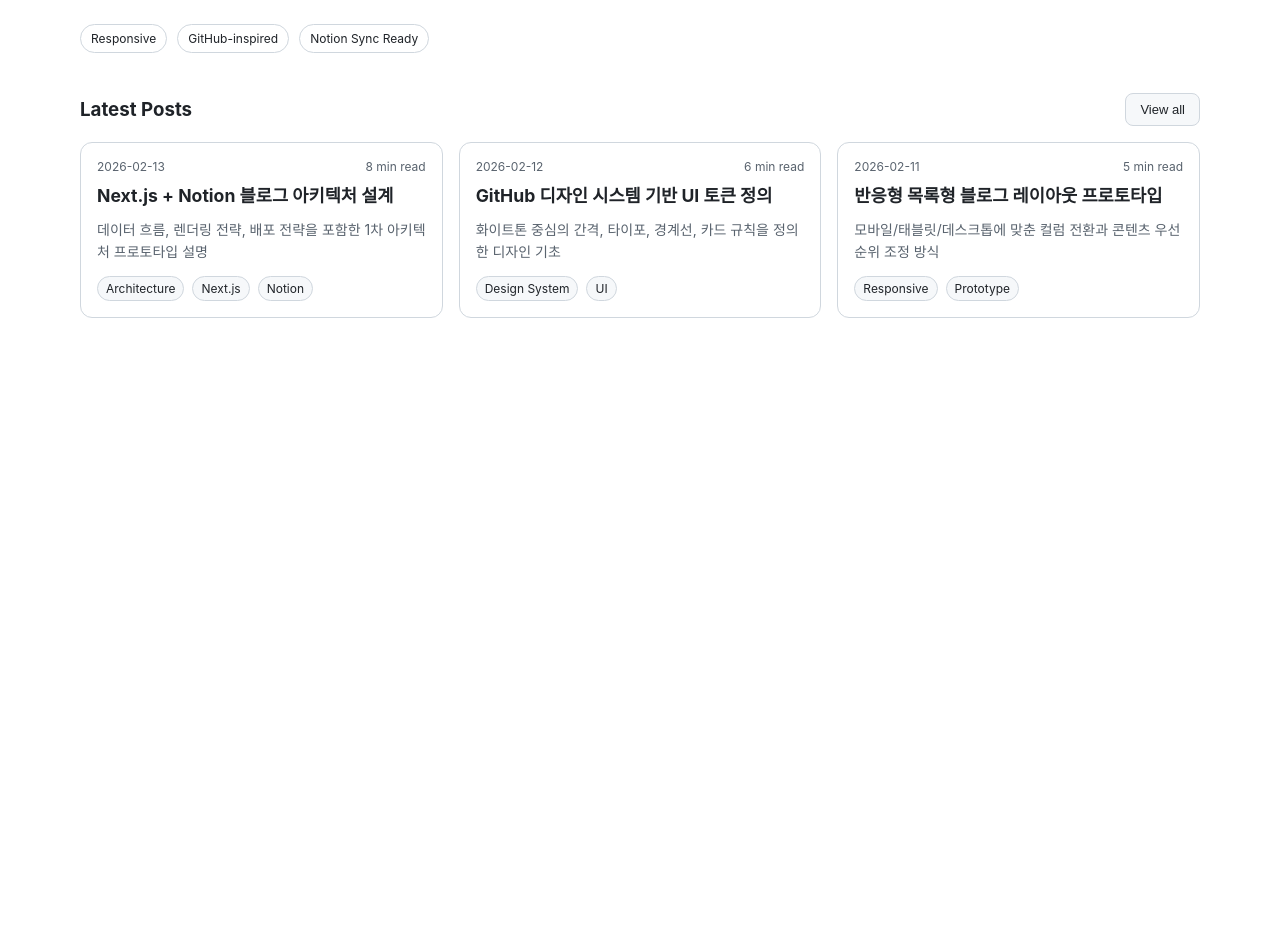
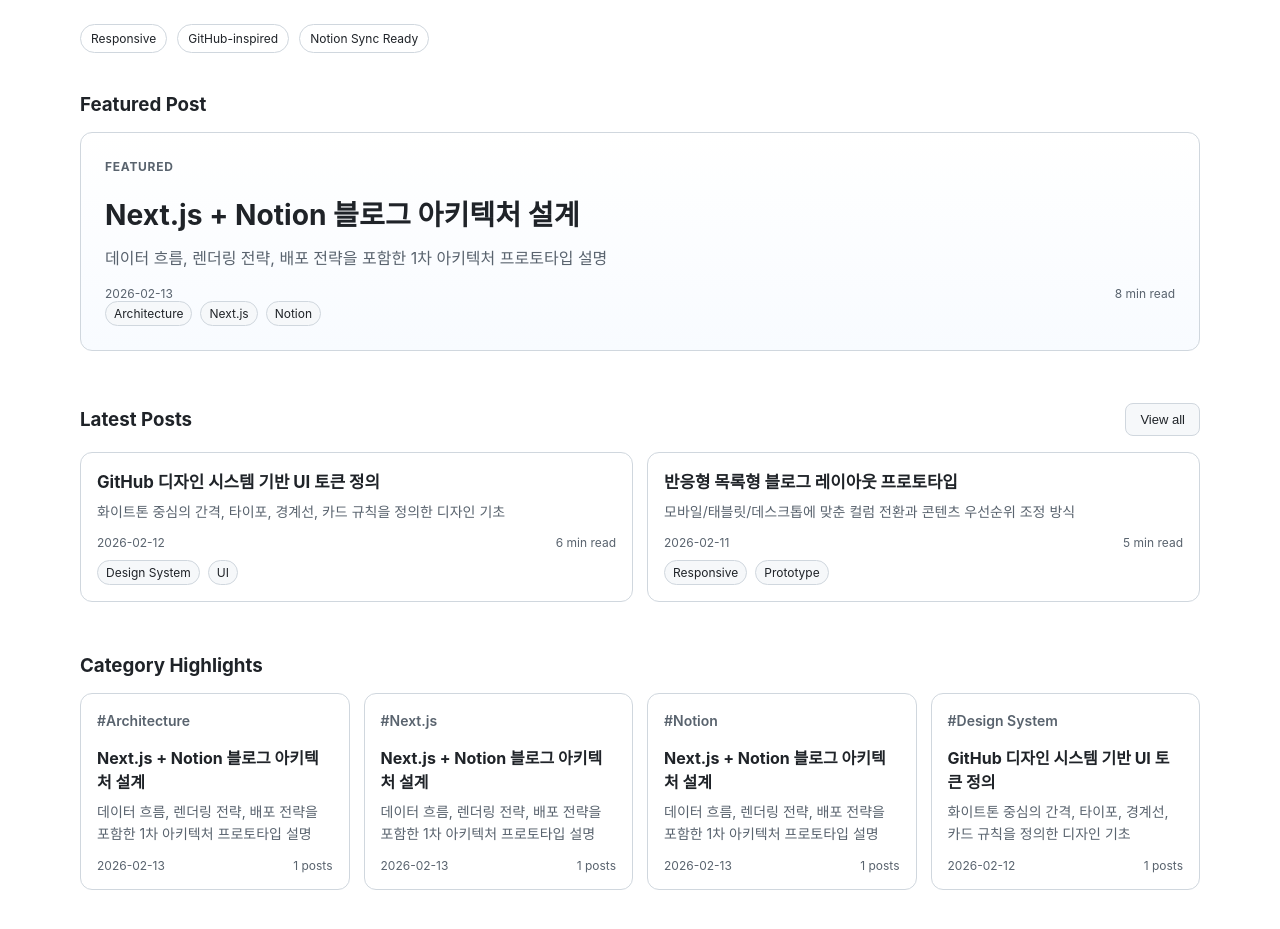
Before and after one commit to dhje0ng/blog, a Next.js app: page / in a window 1280 px wide. Shown: the part 267-1196 px from the top of the page. Before the commit the page ends 800 px from the top, so only its background shows below. Built offline with nearby package versions, Linux system fonts and the light colour scheme; no server answers.

Commit message:
Reorganize home page with featured and category sections

```diff
--- a/app/globals.css
+++ b/app/globals.css
@@ -103,7 +103,7 @@ a {
 }
 
 .section-gap {
-  padding: 12px 0 64px;
+  padding: 12px 0 40px;
 }
 
 .section-title-row {
@@ -126,30 +126,65 @@ a {
   color: var(--text);
 }
 
-.post-grid {
-  display: grid;
-  grid-template-columns: repeat(3, minmax(0, 1fr));
-  gap: 16px;
+.featured-post-card {
+  border: 1px solid var(--border);
+  border-radius: var(--radius);
+  padding: 24px;
+  background: linear-gradient(180deg, #fff, #f8fbff);
 }
 
-.post-card {
+.featured-label {
+  margin: 0;
+  color: var(--accent);
+  font-size: 12px;
+  font-weight: 700;
+  text-transform: uppercase;
+  letter-spacing: 0.06em;
+}
+
+.featured-post-card h2 {
+  margin: 8px 0 12px;
+  font-size: clamp(1.3rem, 2.2vw, 1.8rem);
+}
+
+.featured-post-card p {
+  margin: 0 0 14px;
+  color: var(--muted);
+  line-height: 1.7;
+}
+
+.post-list-grid {
+  display: grid;
+  grid-template-columns: repeat(2, minmax(0, 1fr));
+  gap: 14px;
+}
+
+.post-list-item {
   border: 1px solid var(--border);
   border-radius: var(--radius);
   padding: 16px;
   background: #fff;
+  display: flex;
+  flex-direction: column;
+  gap: 12px;
 }
 
-.post-card h2 {
-  margin: 10px 0;
-  font-size: 1.1rem;
-  line-height: 1.4;
+.post-list-item h3 {
+  margin: 0 0 8px;
+  font-size: 1.05rem;
 }
 
-.post-card p {
+.post-list-item p {
   margin: 0;
   color: var(--muted);
   line-height: 1.6;
   font-size: 14px;
+}
+
+.post-list-footer {
+  display: flex;
+  flex-direction: column;
+  gap: 10px;
 }
 
 .post-meta-row {
@@ -163,7 +198,6 @@ a {
   display: flex;
   gap: 8px;
   flex-wrap: wrap;
-  margin-top: 12px;
 }
 
 .tag {
@@ -174,8 +208,40 @@ a {
   background: var(--surface);
 }
 
+.category-grid {
+  display: grid;
+  grid-template-columns: repeat(4, minmax(0, 1fr));
+  gap: 14px;
+}
+
+.category-card {
+  border: 1px solid var(--border);
+  border-radius: var(--radius);
+  padding: 16px;
+  background: #fff;
+}
+
+.category-name {
+  margin: 0 0 8px;
+  color: var(--accent);
+  font-size: 12px;
+  font-weight: 600;
+}
+
+.category-card h3 {
+  margin: 0 0 8px;
+  font-size: 1rem;
+}
+
+.category-card p {
+  margin: 0 0 12px;
+  color: var(--muted);
+  font-size: 14px;
+  line-height: 1.6;
+}
+
 @media (max-width: 900px) {
-  .post-grid {
+  .category-grid {
     grid-template-columns: repeat(2, minmax(0, 1fr));
   }
 }
@@ -189,7 +255,11 @@ a {
     gap: 10px;
   }
 
-  .post-grid {
+  .post-list-grid {
+    grid-template-columns: 1fr;
+  }
+
+  .category-grid {
     grid-template-columns: 1fr;
   }
 
--- a/app/page.tsx
+++ b/app/page.tsx
@@ -1,25 +1,75 @@
 import { Header } from "@/components/Header";
 import { Hero } from "@/components/Hero";
-import { PostCard } from "@/components/PostCard";
+import { CategoryCard } from "@/components/post/CategoryCard";
+import { FeaturedPostCard } from "@/components/post/FeaturedPostCard";
+import { PostListItem } from "@/components/post/PostListItem";
+import { CategorySummary, FeaturedPost, PostListItem as PostListItemType } from "@/lib/types";
 import { getPosts } from "@/lib/notion";
+
+function toCategorySummaries(posts: PostListItemType[]): CategorySummary[] {
+  const map = new Map<string, { postCount: number; representativePost: PostListItemType }>();
+
+  posts.forEach((post) => {
+    post.tags.forEach((tag) => {
+      const existing = map.get(tag);
+      if (existing) {
+        map.set(tag, { ...existing, postCount: existing.postCount + 1 });
+        return;
+      }
+      map.set(tag, { postCount: 1, representativePost: post });
+    });
+  });
+
+  return Array.from(map.entries())
+    .map(([name, value]) => ({
+      name,
+      postCount: value.postCount,
+      representativePost: value.representativePost
+    }))
+    .slice(0, 4);
+}
 
 export default async function HomePage() {
   const posts = await getPosts();
+  const featuredPost: FeaturedPost | undefined = posts[0];
+  const postList: PostListItemType[] = posts.slice(1);
+  const categorySummaries = toCategorySummaries(posts);
 
   return (
     <main>
       <Header />
       <Hero />
-      <section className="container section-gap" aria-label="posts">
+
+      {featuredPost && (
+        <section className="container section-gap" aria-label="featured post">
+          <div className="section-title-row">
+            <h3>Featured Post</h3>
+          </div>
+          <FeaturedPostCard post={featuredPost} />
+        </section>
+      )}
+
+      <section className="container section-gap" aria-label="latest posts">
         <div className="section-title-row">
           <h3>Latest Posts</h3>
           <button type="button" className="ghost-button">
             View all
           </button>
         </div>
-        <div className="post-grid">
-          {posts.map((post) => (
-            <PostCard key={post.id} post={post} />
+        <div className="post-list-grid">
+          {postList.map((post) => (
+            <PostListItem key={post.id} post={post} />
+          ))}
+        </div>
+      </section>
+
+      <section className="container section-gap" aria-label="category highlights">
+        <div className="section-title-row">
+          <h3>Category Highlights</h3>
+        </div>
+        <div className="category-grid">
+          {categorySummaries.map((category) => (
+            <CategoryCard key={category.name} category={category} />
           ))}
         </div>
       </section>
--- a/components/PostCard.tsx
+++ b/components/PostCard.tsx
@@ -1,21 +1,6 @@
+import { PostListItem } from "@/components/post/PostListItem";
 import { PostSummary } from "@/lib/types";
 
 export function PostCard({ post }: { post: PostSummary }) {
-  return (
-    <article className="post-card">
-      <div className="post-meta-row">
-        <time>{post.updatedAt}</time>
-        <span>{post.readingMinutes} min read</span>
-      </div>
-      <h2>{post.title}</h2>
-      <p>{post.summary}</p>
-      <div className="tag-list" aria-label="tags">
-        {post.tags.map((tag) => (
-          <span key={tag} className="tag">
-            {tag}
-          </span>
-        ))}
-      </div>
-    </article>
-  );
+  return <PostListItem post={post} />;
 }
--- /dev/null
+++ b/components/post/CategoryCard.tsx
@@ -0,0 +1,15 @@
+import { CategorySummary } from "@/lib/types";
+
+export function CategoryCard({ category }: { category: CategorySummary }) {
+  return (
+    <article className="category-card">
+      <p className="category-name">#{category.name}</p>
+      <h3>{category.representativePost.title}</h3>
+      <p>{category.representativePost.summary}</p>
+      <div className="post-meta-row">
+        <time>{category.representativePost.updatedAt}</time>
+        <span>{category.postCount} posts</span>
+      </div>
+    </article>
+  );
+}
--- /dev/null
+++ b/components/post/FeaturedPostCard.tsx
@@ -0,0 +1,22 @@
+import { FeaturedPost } from "@/lib/types";
+
+export function FeaturedPostCard({ post }: { post: FeaturedPost }) {
+  return (
+    <article className="featured-post-card">
+      <p className="featured-label">Featured</p>
+      <h2>{post.title}</h2>
+      <p>{post.summary}</p>
+      <div className="post-meta-row">
+        <time>{post.updatedAt}</time>
+        <span>{post.readingMinutes} min read</span>
+      </div>
+      <div className="tag-list" aria-label="featured tags">
+        {post.tags.map((tag) => (
+          <span key={tag} className="tag">
+            {tag}
+          </span>
+        ))}
+      </div>
+    </article>
+  );
+}
--- /dev/null
+++ b/components/post/PostListItem.tsx
@@ -0,0 +1,25 @@
+import { PostListItem as PostListItemView } from "@/lib/types";
+
+export function PostListItem({ post }: { post: PostListItemView }) {
+  return (
+    <article className="post-list-item">
+      <div>
+        <h3>{post.title}</h3>
+        <p>{post.summary}</p>
+      </div>
+      <div className="post-list-footer">
+        <div className="post-meta-row">
+          <time>{post.updatedAt}</time>
+          <span>{post.readingMinutes} min read</span>
+        </div>
+        <div className="tag-list" aria-label="post tags">
+          {post.tags.slice(0, 3).map((tag) => (
+            <span key={tag} className="tag">
+              {tag}
+            </span>
+          ))}
+        </div>
+      </div>
+    </article>
+  );
+}
```
Also changed, not shown: lib/types.ts (+10 -0 lines).
